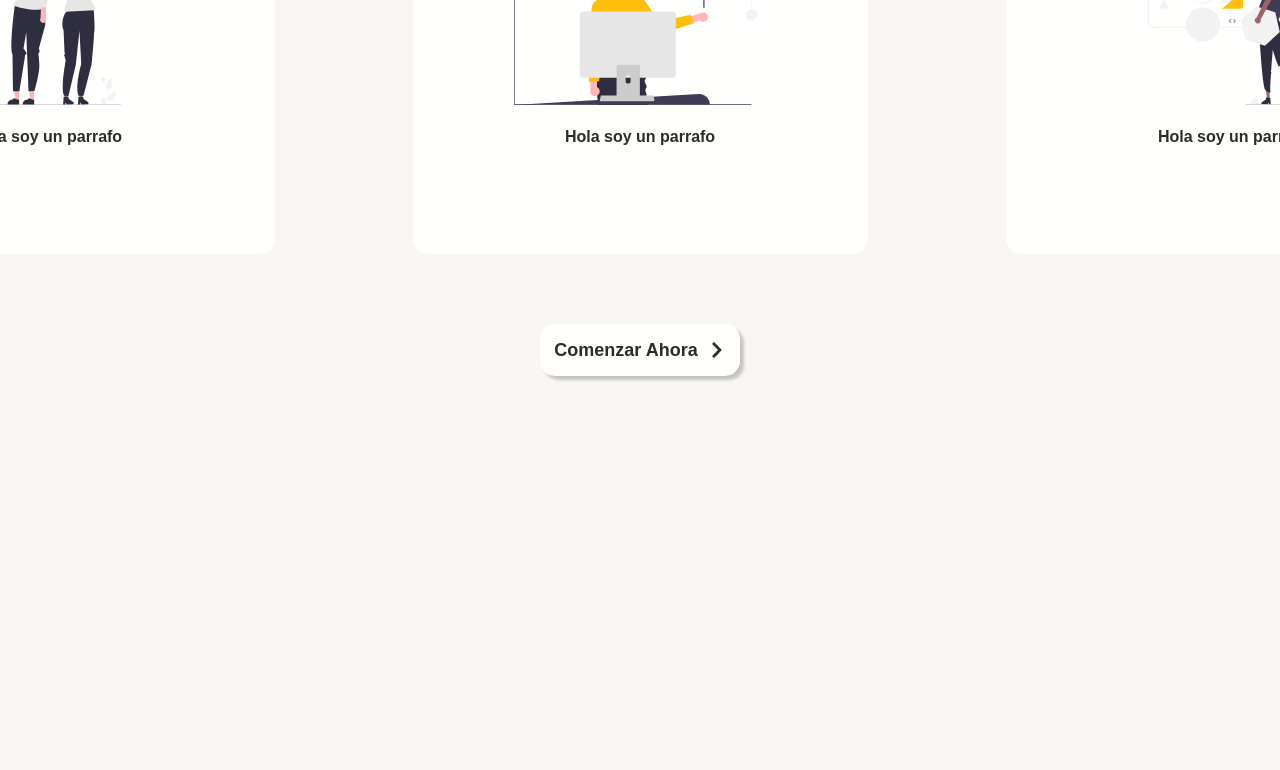
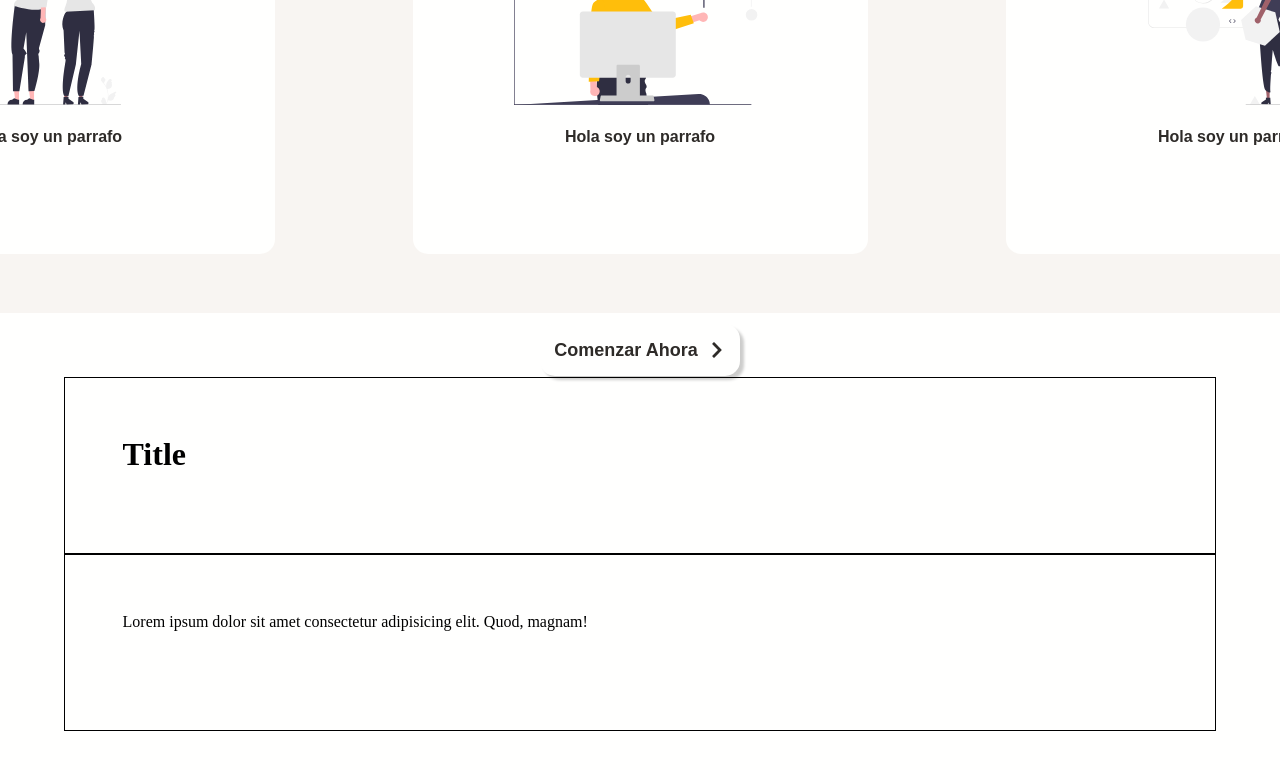
Before and after one commit to santiagohernandezs/Beemo, a React (Create React App) app: page / in a window 1280 px wide. Shown: the part 1172-1942 px from the top of the page. Built offline with nearby package versions, Linux system fonts and the light colour scheme.

Commit message:
finishing about section

```diff
--- a/src/App.css
+++ b/src/App.css
@@ -128,7 +128,7 @@ button:hover {
 }
 
 .about{
-  height: 100vh;
+  height: 80vh;
 }
 
 .textcontainer{
@@ -185,3 +185,21 @@ button:hover {
   color: #2E2B28;
   gap: 5%;
 }
+
+.misionContainer{
+  background-color: var(--white-primary);
+  height: 75vh;
+  padding: 5%;
+}
+
+.misionTitle{
+  height: 10%;
+  border: 1px solid black;
+  padding: 5%;
+}
+
+.misionp{
+  height: 10%;
+  border: 1px solid black;
+  padding: 5%;
+}
--- a/src/App.jsx
+++ b/src/App.jsx
@@ -66,8 +66,15 @@ function App () {
         <div className="startButtonContainer">
           <StartButton />
         </div>
-
       </div>
+      <div className="misionContainer">
+          <div className="misionTitle">
+            <h1>Title</h1>
+          </div>
+          <div className="misionp">
+            <p>Lorem ipsum dolor sit amet consectetur adipisicing elit. Quod, magnam!</p>
+          </div>
+        </div>
     </div>
   )
 }
```
